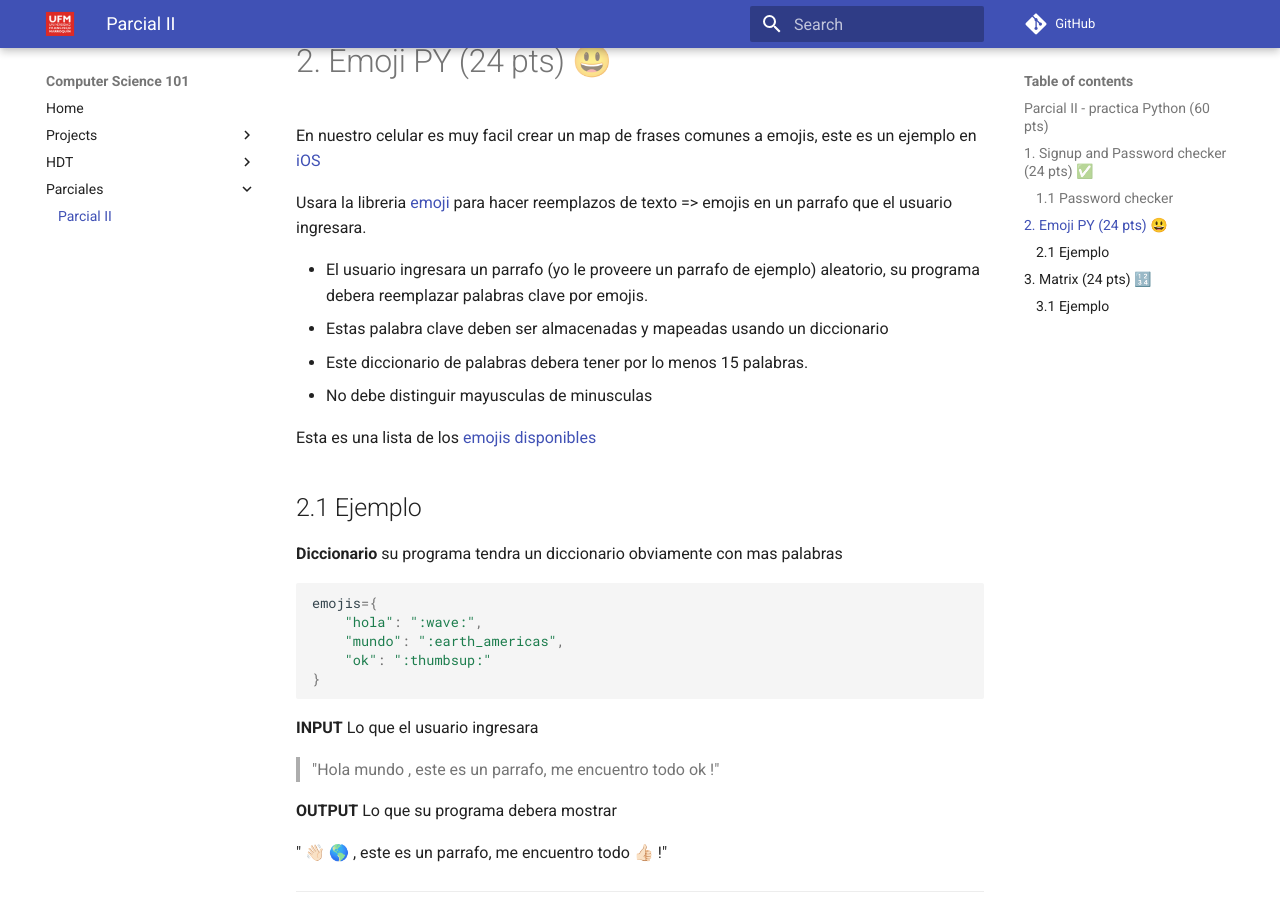
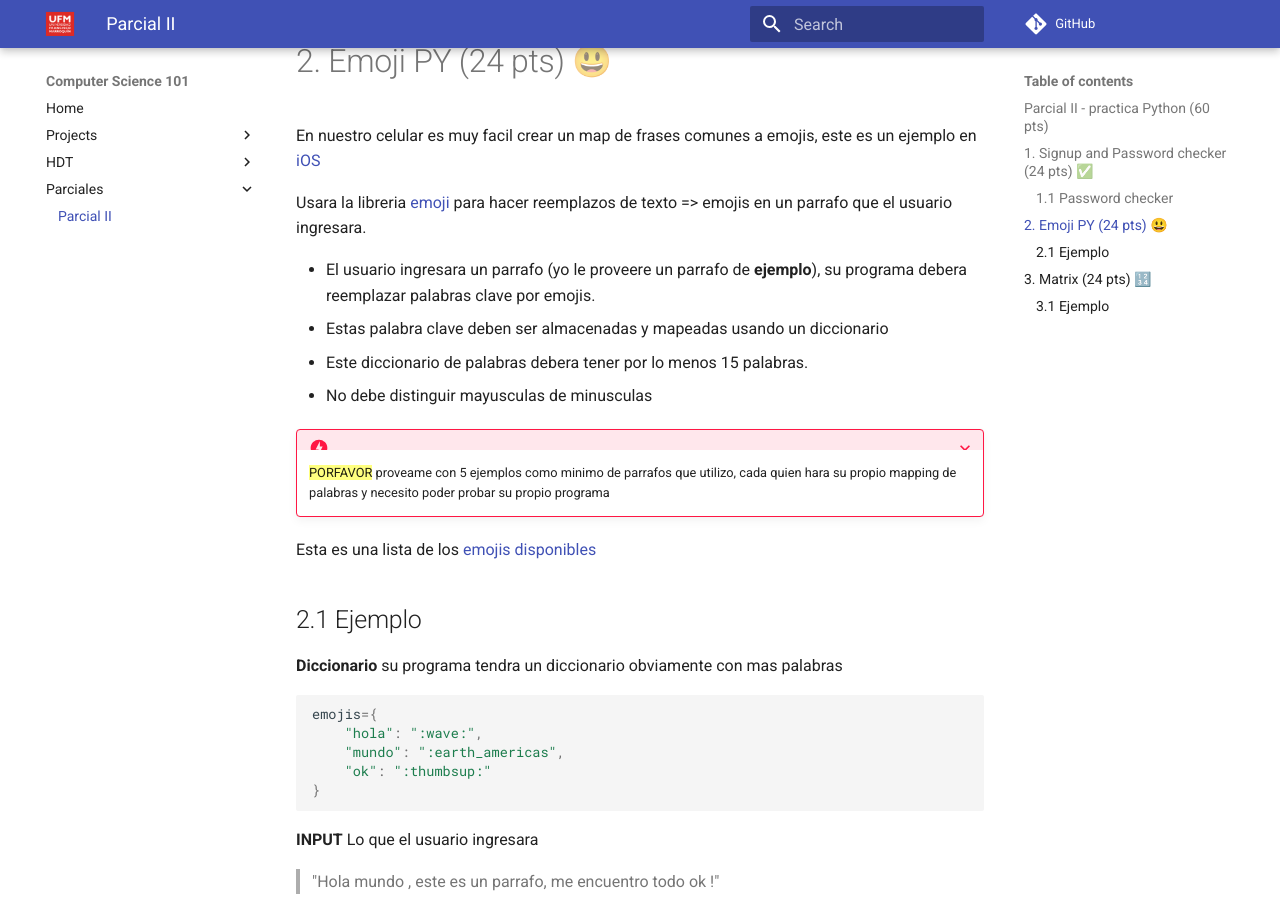
Before and after one commit to cs-ufm/cs101-2020, an MkDocs documentation site: the page built from docs/parciales/parcial2.md, in a window 1280 px wide and 900 px high, scrolled down 1063 px. Built offline with MkDocs 1.6.1 and Material for MkDocs 9.7.7, drawn with Linux system fonts in a browser that asks for light colours; comment, search, counter and statistics services are not loaded.

Commit message:
auto deploy

```diff
--- a/docs/parciales/parcial2.md
+++ b/docs/parciales/parcial2.md
@@ -42,10 +42,14 @@ En nuestro celular es muy facil crear un map de frases comunes a emojis, este es
 Usara la libreria [emoji](https://pypi.org/project/emoji/) para hacer reemplazos de texto => emojis en un parrafo que el usuario ingresara.
 
 
-- El usuario ingresara un parrafo (yo le proveere un parrafo de ejemplo) aleatorio, su programa debera reemplazar palabras clave por emojis.
+- El usuario ingresara un parrafo (yo le proveere un parrafo de **ejemplo**), su programa debera reemplazar palabras clave por emojis.
 - Estas palabra clave deben ser almacenadas y mapeadas usando un diccionario
 - Este diccionario de palabras debera tener por lo menos 15 palabras.
 - No debe distinguir mayusculas de minusculas
+
+
+???+ danger ""
+    ==PORFAVOR== proveame con 5 ejemplos como minimo de parrafos que utilizo, cada quien hara su propio mapping de palabras y necesito poder probar su propio programa
 
 
 Esta es una lista de los [emojis disponibles](https://www.webfx.com/tools/emoji-cheat-sheet/)
```
